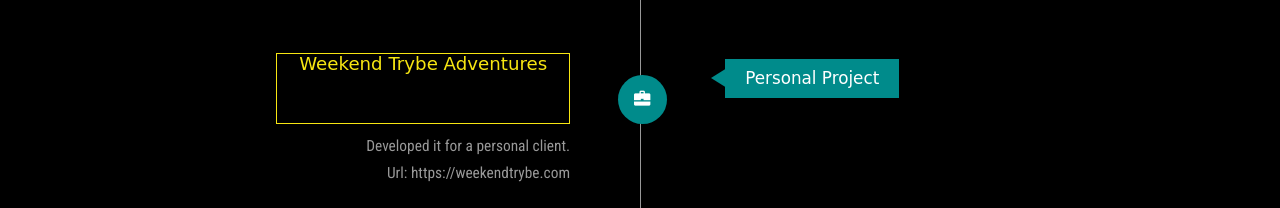
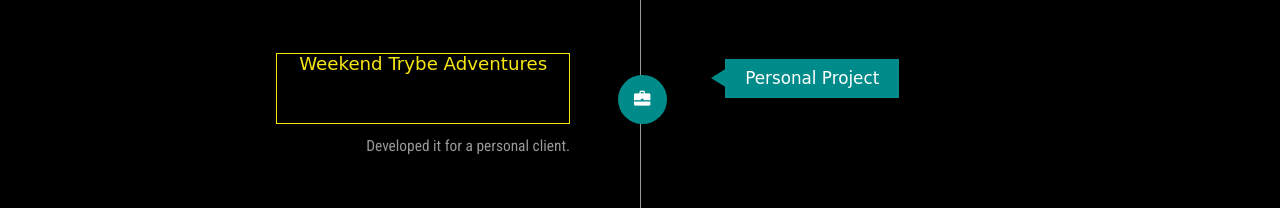
Before and after one commit to maryondire/maryondire.github.io, a plain HTML site: page index.html in a window 1280 px wide. Shown: the part 1865-2073 px from the top of the page. Drawn offline with Linux system fonts and the light colour scheme; a web font is replaced by a local one.

Commit message:
Update index.html

```diff
--- a/index.html
+++ b/index.html
@@ -178,7 +178,7 @@
 				</div>
 				<div class="col-md-6 work-left work-left2">
 					<h5> Weekend Trybe Adventures <span class="glyphicon glyphicon-briefcase"></span> </h5>
-					<p>Developed it for a personal client.<br>Url: https://weekendtrybe.com</p>
+					<p>Developed it for a personal client.</p>
 				</div>
 				<div class="clearfix"> </div>
 			</div>
```
